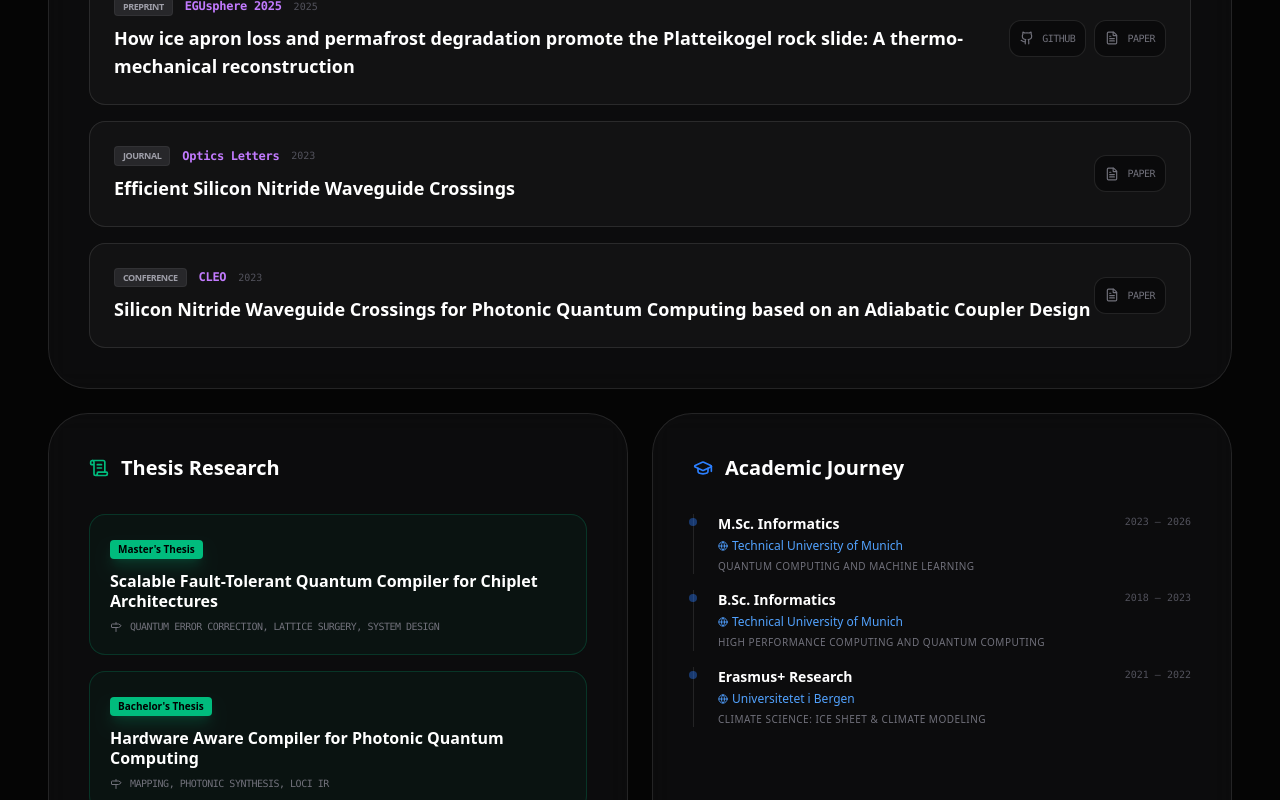
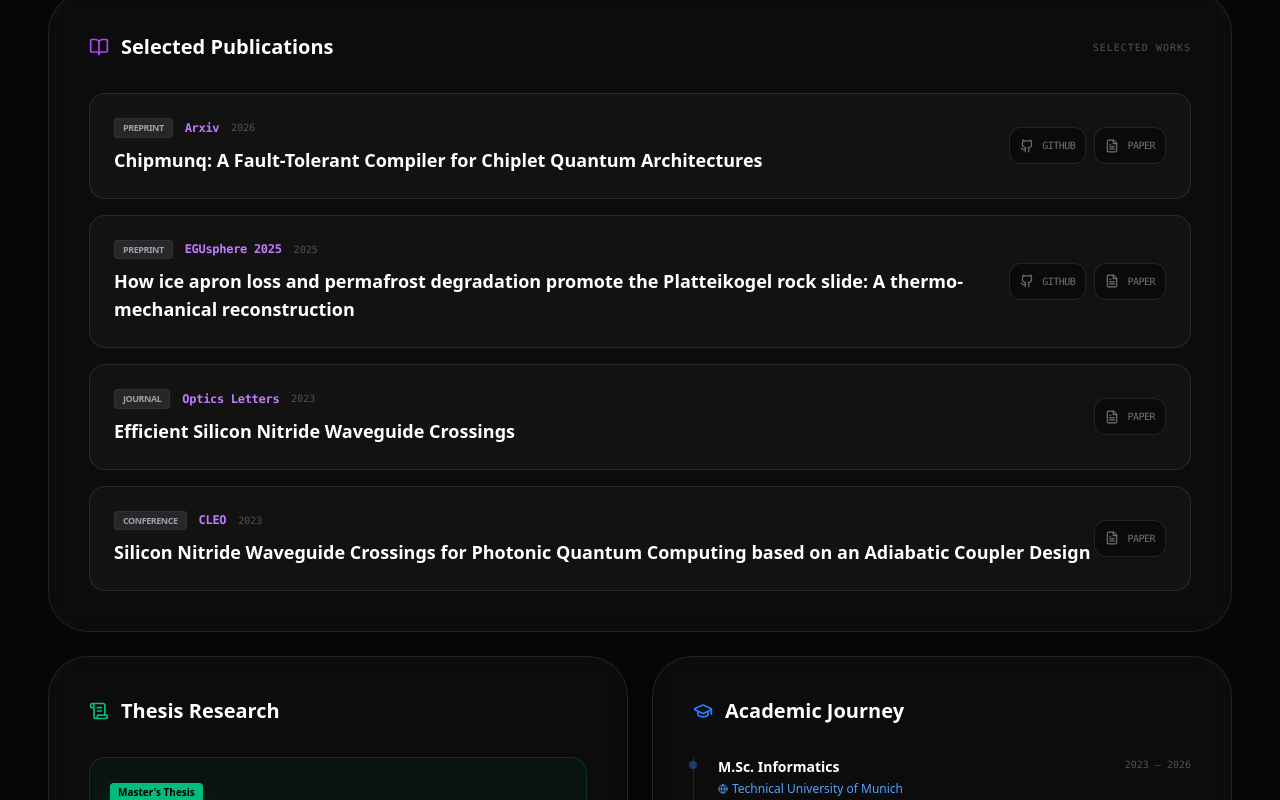
Before and after one commit to Wegii/wegii.github.io, a Next.js app: page / in a window 1280 px wide. Shown: the part 720-1520 px from the top of the page. Built offline with nearby package versions, Linux system fonts and the light colour scheme.

Commit message:
Add new paper

```diff
--- a/app/page.tsx
+++ b/app/page.tsx
@@ -44,6 +44,13 @@ const SITE_DATA = {
     avatar: "/cover_image.jpeg",
   },
   publications: [
+    {
+      title: "Chipmunq: A Fault-Tolerant Compiler for Chiplet Quantum Architectures ",
+      venue: "Arxiv",
+      year: "2026",
+      type: "Preprint",
+      links: {pdf: "#", github: "https://github.com/Wegii/qecc_mapping", paper: "https://arxiv.org/abs/2603.16389"}
+    },
     {
       title: "How ice apron loss and permafrost degradation promote the Platteikogel rock slide: A thermo-mechanical reconstruction",
       venue: "EGUsphere 2025",
```
